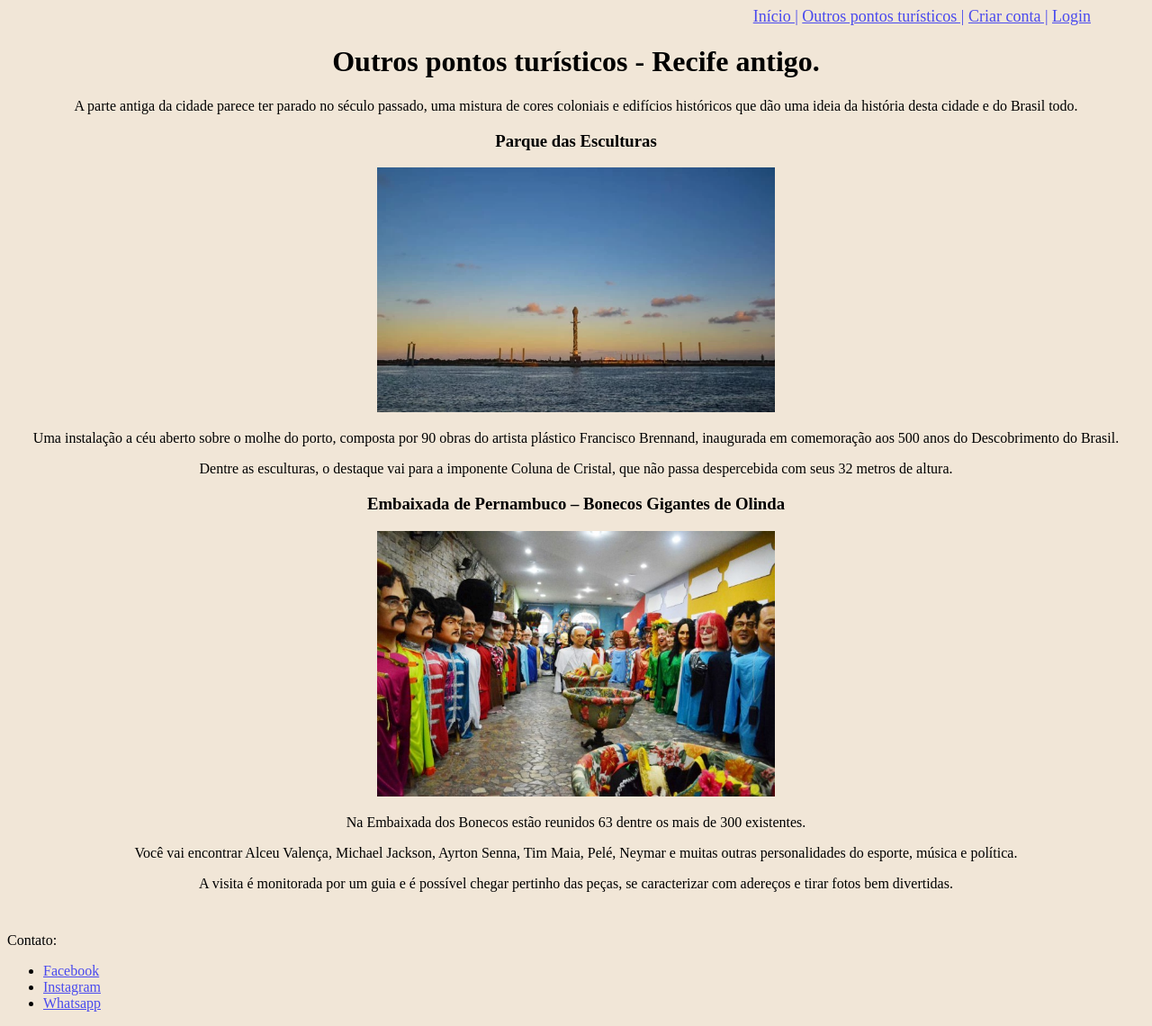
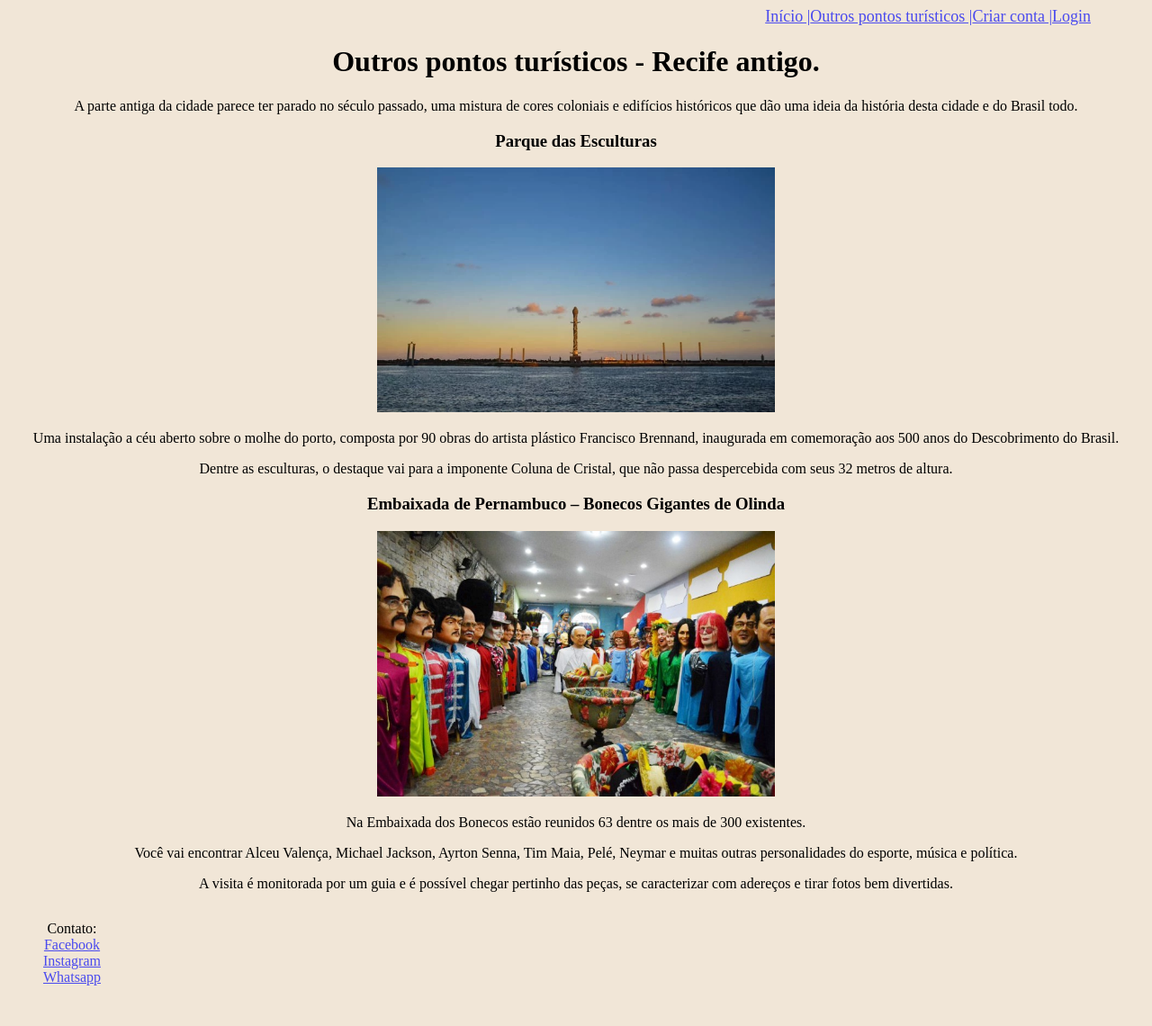
Before and after one commit to KarineDomeni/bootcamp-talento-cloud, a plain HTML site: page HTML Marco Zero/outros-pontos-turisticos.html in a window 1280 px wide. Shown: the whole page at 90% size. After the commit the page ends 1119 px from the top, so only its background shows below. Drawn offline with Linux system fonts and the light colour scheme.

Commit message:
Add files via upload

```diff
--- a/HTML Marco Zero/outros-pontos-turisticos.html
+++ b/HTML Marco Zero/outros-pontos-turisticos.html
@@ -34,9 +34,9 @@
             <p>A visita é monitorada por um guia e é possível chegar pertinho das peças, se caracterizar com adereços e tirar fotos bem divertidas.</p>
         </section>
     </div>
-    <footer>
-        <span>Contato:</span>
-        <ul>
+    <footer  class="container">
+        <ul  style="list-style: none;">
+            <li>Contato:</li>
             <li><a href="">Facebook</a></li>
             <li><a href="">Instagram</a></li>
             <li><a href="">Whatsapp</a></li>
--- a/HTML Marco Zero/style.css
+++ b/HTML Marco Zero/style.css
@@ -4,7 +4,8 @@ body {
 }
 
 #navegacao {
-    text-align: right;
+    display: flex;
+    justify-content: flex-end;
     font-size: large;
     margin-right: 60px;
 }
@@ -17,8 +18,7 @@ a {
     text-align: center;
 }
 
-footer {
-    margin-top: 45px;
-    text-align: left;
-    text-decoration: none;
+.container {
+    display: flex;
+    justify-content: flex-start;
 }
```
Also changed, not shown: HTML Marco Zero/index.html (+3 -3 lines).
